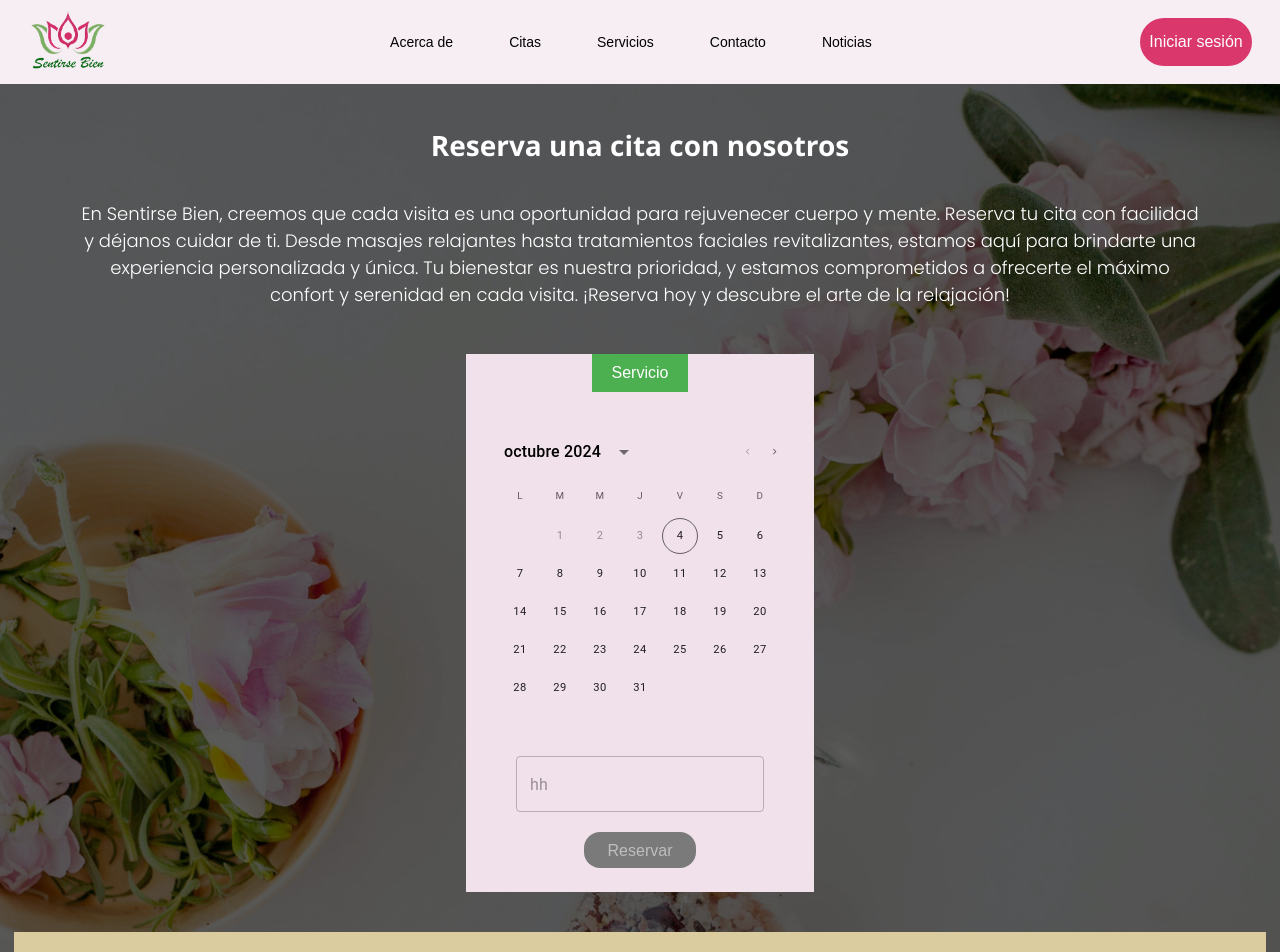
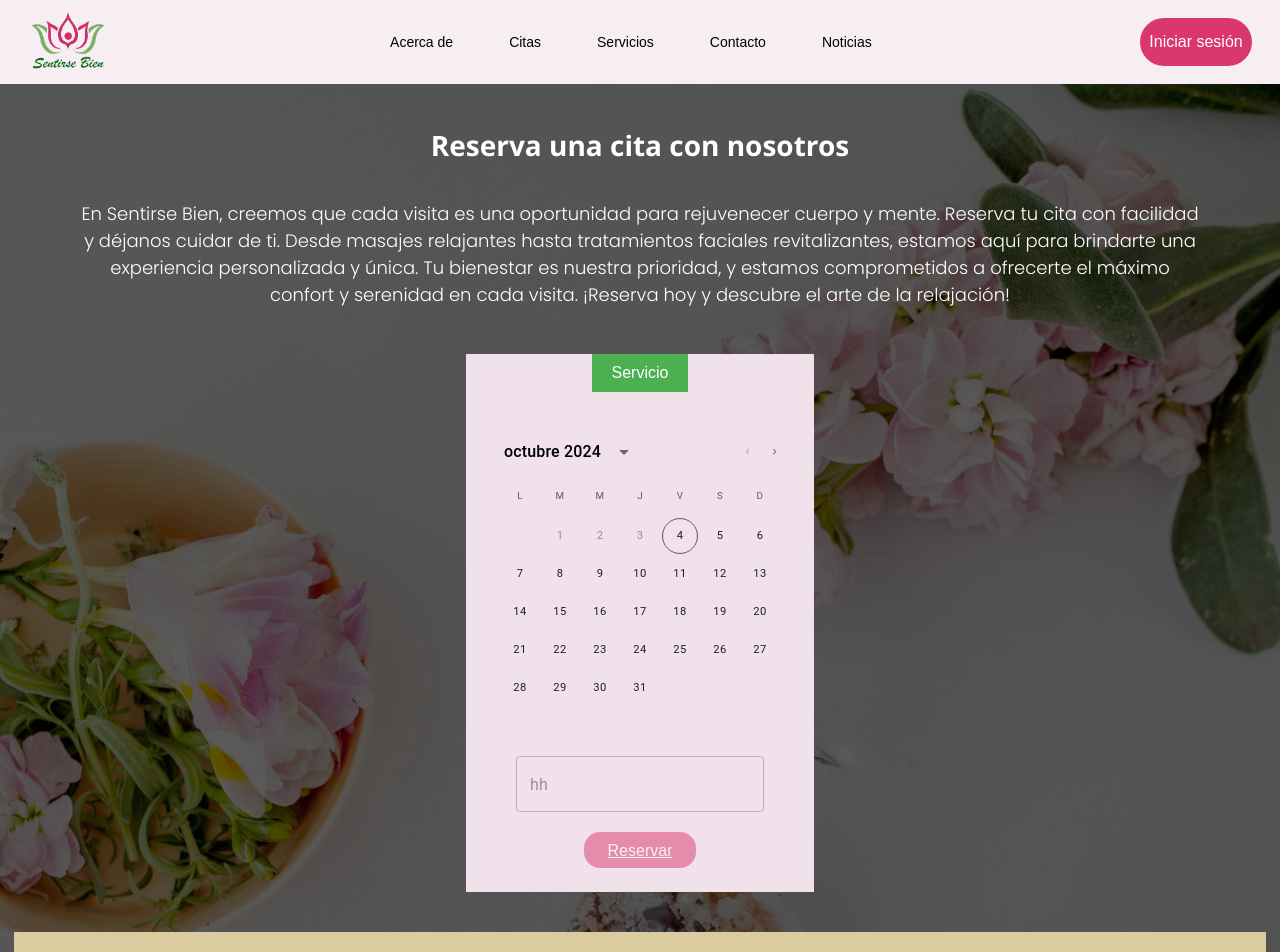
Before and after one commit to adrian98v/SentirseBien-Spa, a React (Create React App) app: page /citas in a window 1280 px wide. Shown: the top 952 px of the page. Built offline with nearby package versions, Linux system fonts and the light colour scheme; no server answers.

Commit message:
cambio de confirmacion de pago

```diff
--- a/src/Citas.js
+++ b/src/Citas.js
@@ -20,7 +20,7 @@ function Citas(){
 
     const history = useNavigate();
 
-
+    const [serviceLink, setServiceLink] = useState("")
 
     const {user, horaReserva, setHoraReserva,
         fechaReserva, setFechaReserva,
@@ -73,7 +73,25 @@ function Citas(){
     }, [servicio]); // Dependencia en servicio
 
 
+    useEffect(()=>{
+        switch(servicio){
+            case "Masaje AntiStress": setServiceLink("https://buy.stripe.com/test_aEUcPQaSm8NB5uE000"); break;
+            case "Masaje Circulatorio": setServiceLink("https://buy.stripe.com/test_28o7vwaSm8NB7CM5kl"); break;
+            case "Masaje Descontracturante": setServiceLink("https://buy.stripe.com/test_28o7vw7Ga5Bp0ak7su"); break;
+            case "Masaje c/Piedras": setServiceLink("https://buy.stripe.com/test_9AQ034gcG8NBf5e5kn"); break;
+            case "belleza Manos y Pies": setServiceLink("https://buy.stripe.com/test_6oEeXYf8C3thf5e5kq"); break;
+            case "belleza Depilacion Facial": setServiceLink("https://buy.stripe.com/test_eVa1781hMaVJf5e004"); break;
+            case "belleza Lifting Pestaña": setServiceLink("https://buy.stripe.com/test_5kAg22f8CfbZ1eo4gl"); break;
+            case "facial CrioFrecuencia Facial": setServiceLink("https://buy.stripe.com/test_7sI8zAe4ygg3bT2fZ5"); break;
+            case "facial LimpiezaProfunda+Hidr": setServiceLink("https://buy.stripe.com/test_9AQ4jkd0u1l96yIcMU"); break;
+            case "facial PuntaDiamnte": setServiceLink("https://buy.stripe.com/test_8wM8zA8Ke4xl3mw28h"); break;
+            case "corporal CrioFrecuencia Corpo": setServiceLink("https://buy.stripe.com/test_dR64jk5y29RF6yI5kx"); break;
+            case "corporal DermoHealth": setServiceLink("https://buy.stripe.com/test_5kAdTU4tY3th6yI00a"); break;
+            case "corporal Ultracavitacion": setServiceLink("https://buy.stripe.com/test_5kAeXY7Gad3RcX68wH"); break;
+            case "corporal VelaSlim": setServiceLink("https://buy.stripe.com/test_6oEeXYf8CbZNf5e00c"); break;
+        }
 
+    }, [servicio])
 
 
     return <div className="citas">
@@ -183,19 +201,25 @@ function Citas(){
 
                         </LocalizationProvider>
 
-                        <button className='reservar_button' disabled={!horaReserva || !fechaReserva || servicio == ""}
-                            onClick={()=>{
-                                if(user){
+                        <a
+    className='reservar_button'
+    href={user ? serviceLink : '/login'}
+    onClick={(e) => {
+        if (!user) {
+            setFechaReserva(null);
+            setHoraReserva(null);
+        } else {
+            updateReserva();
+        }
+    }}
+    style={{
+        pointerEvents: (!horaReserva || !fechaReserva || servicio === "") ? "none" : "auto",
+        opacity: (!horaReserva || !fechaReserva || servicio === "") ? 0.5 : 1
+    }}
+>
+    Reservar
+</a>
 
-                                    updateReserva()
-                                    history('/confirmation')
-                                }else{
-                                    setFechaReserva(null)
-                                    setHoraReserva(null)
-                                    history('/login')
-                                }
-                            }}
-                        >Reservar</button>
 
                     </div>
 
--- a/src/Confirmation.js
+++ b/src/Confirmation.js
@@ -6,32 +6,8 @@ import { useNavigate } from 'react-router-dom'
 
 function Successful(){
 
-    const {fechaReserva, horaReserva, servicio} = useContext(DataContext)
+    const {fechaReserva, horaReserva, servicio, user} = useContext(DataContext)
     const history = useNavigate()
-    const [serviceLink, setServiceLink] = useState("")
-
-    useEffect(()=>{
-        switch(servicio){
-            case "Masaje AntiStress": setServiceLink("https://buy.stripe.com/test_aEUcPQaSm8NB5uE000"); break;
-            case "Masaje Circulatorio": setServiceLink("https://buy.stripe.com/test_28o7vwaSm8NB7CM5kl"); break;
-            case "Masaje Descontracturante": setServiceLink("https://buy.stripe.com/test_28o7vw7Ga5Bp0ak7su"); break;
-            case "Masaje c/Piedras": setServiceLink("https://buy.stripe.com/test_9AQ034gcG8NBf5e5kn"); break;
-            case "belleza Manos y Pies": setServiceLink("https://buy.stripe.com/test_6oEeXYf8C3thf5e5kq"); break;
-            case "belleza Depilacion Facial": setServiceLink("https://buy.stripe.com/test_eVa1781hMaVJf5e004"); break;
-            case "belleza Lifting Pestaña": setServiceLink("https://buy.stripe.com/test_5kAg22f8CfbZ1eo4gl"); break;
-            case "facial CrioFrecuencia Facial": setServiceLink("https://buy.stripe.com/test_7sI8zAe4ygg3bT2fZ5"); break;
-            case "facial LimpiezaProfunda+Hidr": setServiceLink("https://buy.stripe.com/test_9AQ4jkd0u1l96yIcMU"); break;
-            case "facial PuntaDiamnte": setServiceLink("https://buy.stripe.com/test_8wM8zA8Ke4xl3mw28h"); break;
-            case "corporal CrioFrecuencia Corpo": setServiceLink("https://buy.stripe.com/test_dR64jk5y29RF6yI5kx"); break;
-            case "corporal DermoHealth": setServiceLink("https://buy.stripe.com/test_5kAdTU4tY3th6yI00a"); break;
-            case "corporal Ultracavitacion": setServiceLink("https://buy.stripe.com/test_5kAeXY7Gad3RcX68wH"); break;
-            case "corporal VelaSlim": setServiceLink("https://buy.stripe.com/test_6oEeXYf8CbZNf5e00c"); break;
-        }
-
-    }, [])
-
-
-
 
     return <div className='successful_payment_container'>
 
@@ -39,16 +15,11 @@ function Successful(){
 
         <p className='successful_payment_p'>Reserva realizada con exito!</p>
 
-        <p className='successful_payment_amount'>Dia de la reserva: <strong>{fechaReserva}</strong></p>
-
-        <p className='successful_payment_amount'>Horario de reserva: <strong>{horaReserva}</strong></p>
 
         <p className='successful_payment_amount'><strong>Te esperamos!</strong></p>
 
         <div className='confirmation_buttons'>
-            <a className='payment_link' href={serviceLink}>Pagar ahora</a>
             <button className='successful_button' onClick={()=>{history('/')}}>Volver</button>
-
         </div>
 
     </div>
```
